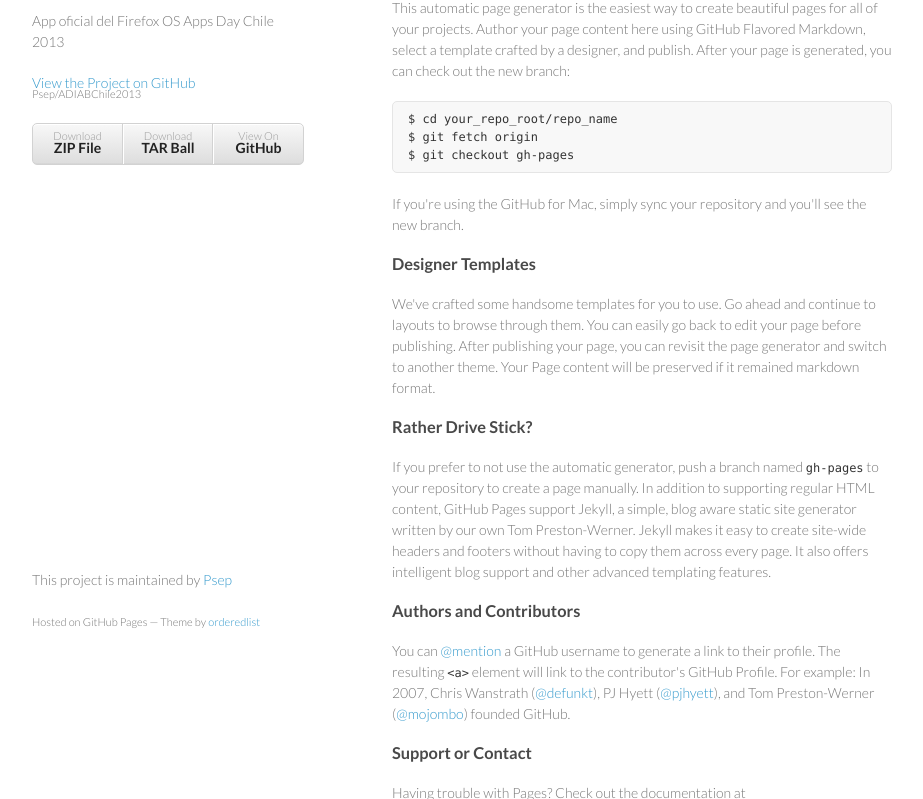
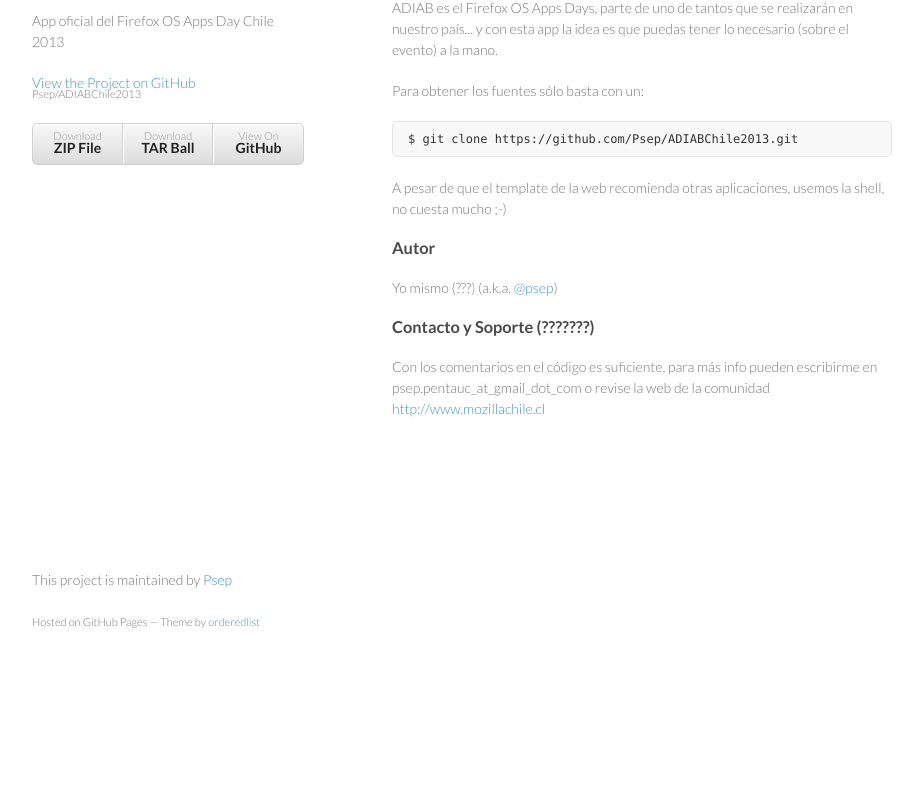
Before and after one commit to Psep/ADIABChile2013, a plain HTML site: page index.html in a window 1280 px wide. Shown: the part 99-898 px from the top of the page, without its empty margins (178-1101 px from the left). After the commit the page ends 800 px from the top, so only its background shows below. Drawn offline with Linux system fonts and the light colour scheme.

```diff
--- a/index.html
+++ b/index.html
@@ -29,36 +29,26 @@
       </header>
       <section>
         <h3>
-<a name="welcome-to-github-pages" class="anchor" href="#welcome-to-github-pages"><span class="octicon octicon-link"></span></a>Welcome to GitHub Pages.</h3>
+<a name="bienvenido-a-la-app-oficial-del-adiab-chile-2013" class="anchor" href="#bienvenido-a-la-app-oficial-del-adiab-chile-2013"><span class="octicon octicon-link"></span></a>¡Bienvenido a la app "oficial" del ADIAB Chile 2013!.</h3>
 
-<p>This automatic page generator is the easiest way to create beautiful pages for all of your projects. Author your page content here using GitHub Flavored Markdown, select a template crafted by a designer, and publish. After your page is generated, you can check out the new branch:</p>
+<p>ADIAB es el Firefox OS Apps Days, parte de uno de tantos que se realizarán en nuestro país... y con esta app la idea es que puedas tener lo necesario (sobre el evento) a la mano.</p>
 
-<pre><code>$ cd your_repo_root/repo_name
-$ git fetch origin
-$ git checkout gh-pages
+<p>Para obtener los fuentes sólo basta con un:</p>
+
+<pre><code>$ git clone https://github.com/Psep/ADIABChile2013.git
 </code></pre>
 
-<p>If you're using the GitHub for Mac, simply sync your repository and you'll see the new branch.</p>
+<p>A pesar de que el template de la web recomienda otras aplicaciones, usemos la shell, no cuesta mucho ;-)</p>
 
 <h3>
-<a name="designer-templates" class="anchor" href="#designer-templates"><span class="octicon octicon-link"></span></a>Designer Templates</h3>
+<a name="autor" class="anchor" href="#autor"><span class="octicon octicon-link"></span></a>Autor</h3>
 
-<p>We've crafted some handsome templates for you to use. Go ahead and continue to layouts to browse through them. You can easily go back to edit your page before publishing. After publishing your page, you can revisit the page generator and switch to another theme. Your Page content will be preserved if it remained markdown format.</p>
+<p>Yo mismo (???) (a.k.a. <a href="https://github.com/psep" class="user-mention">@psep</a>)</p>
 
 <h3>
-<a name="rather-drive-stick" class="anchor" href="#rather-drive-stick"><span class="octicon octicon-link"></span></a>Rather Drive Stick?</h3>
+<a name="contacto-y-soporte-" class="anchor" href="#contacto-y-soporte-"><span class="octicon octicon-link"></span></a>Contacto y Soporte (???????)</h3>
 
-<p>If you prefer to not use the automatic generator, push a branch named <code>gh-pages</code> to your repository to create a page manually. In addition to supporting regular HTML content, GitHub Pages support Jekyll, a simple, blog aware static site generator written by our own Tom Preston-Werner. Jekyll makes it easy to create site-wide headers and footers without having to copy them across every page. It also offers intelligent blog support and other advanced templating features.</p>
-
-<h3>
-<a name="authors-and-contributors" class="anchor" href="#authors-and-contributors"><span class="octicon octicon-link"></span></a>Authors and Contributors</h3>
-
-<p>You can <a href="https://github.com/blog/821" class="user-mention">@mention</a> a GitHub username to generate a link to their profile. The resulting <code>&lt;a&gt;</code> element will link to the contributor's GitHub Profile. For example: In 2007, Chris Wanstrath (<a href="https://github.com/defunkt" class="user-mention">@defunkt</a>), PJ Hyett (<a href="https://github.com/pjhyett" class="user-mention">@pjhyett</a>), and Tom Preston-Werner (<a href="https://github.com/mojombo" class="user-mention">@mojombo</a>) founded GitHub.</p>
-
-<h3>
-<a name="support-or-contact" class="anchor" href="#support-or-contact"><span class="octicon octicon-link"></span></a>Support or Contact</h3>
-
-<p>Having trouble with Pages? Check out the documentation at <a href="http://help.github.com/pages">http://help.github.com/pages</a> or contact <a href="mailto:support@github.com">support@github.com</a> and we’ll help you sort it out.</p>
+<p>Con los comentarios en el código es suficiente, para más info pueden escribirme en psep.pentauc_at_gmail_dot_com o revise la web de la comunidad <a href="http://www.mozillachile.cl">http://www.mozillachile.cl</a></p>
       </section>
       <footer>
         <p>This project is maintained by <a href="https://github.com/Psep">Psep</a></p>
```
Also changed, not shown: params.json (+1 -1 lines).
